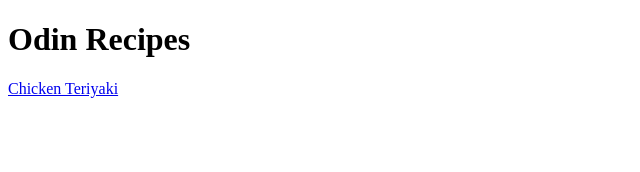
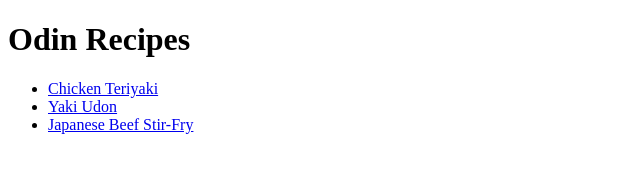
Before and after one commit to ariobw/odin-recipes, a plain HTML site: page index.html in a window 1280 px wide. Shown: the whole page, without its empty margins (0-640 px from the left). Drawn offline with Linux system fonts and the light colour scheme.

Commit message:
Adding links in index.html

```diff
--- a/index.html
+++ b/index.html
@@ -9,7 +9,13 @@
 
 <body>
     <h1>Odin Recipes</h1>
-    <a href="./recipes/chickenteriyaki.html">Chicken Teriyaki</a>
+
+    <ul>
+        <li><a href="./recipes/chickenteriyaki.html">Chicken Teriyaki</a></li>
+        <li><a href="./recipes/yakiudon.html">Yaki Udon</a></li>
+        <li><a href="./recipes/japanesebeefstirfry.html">Japanese Beef Stir-Fry</a></li>
+    </ul>
+
 </body>
 
 </html>
```
